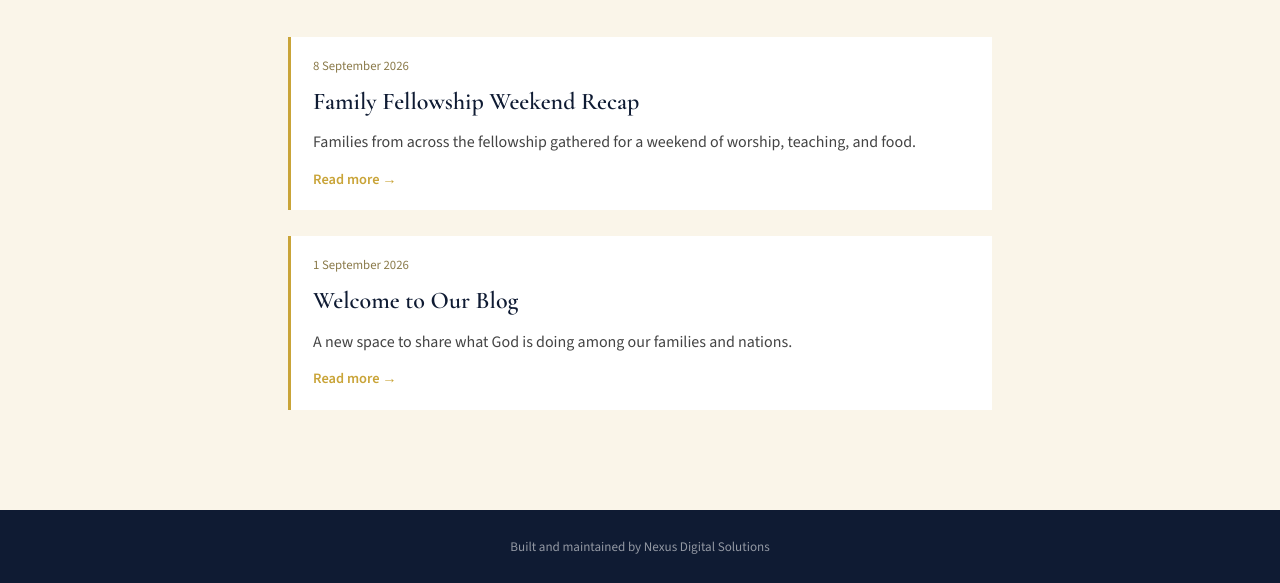
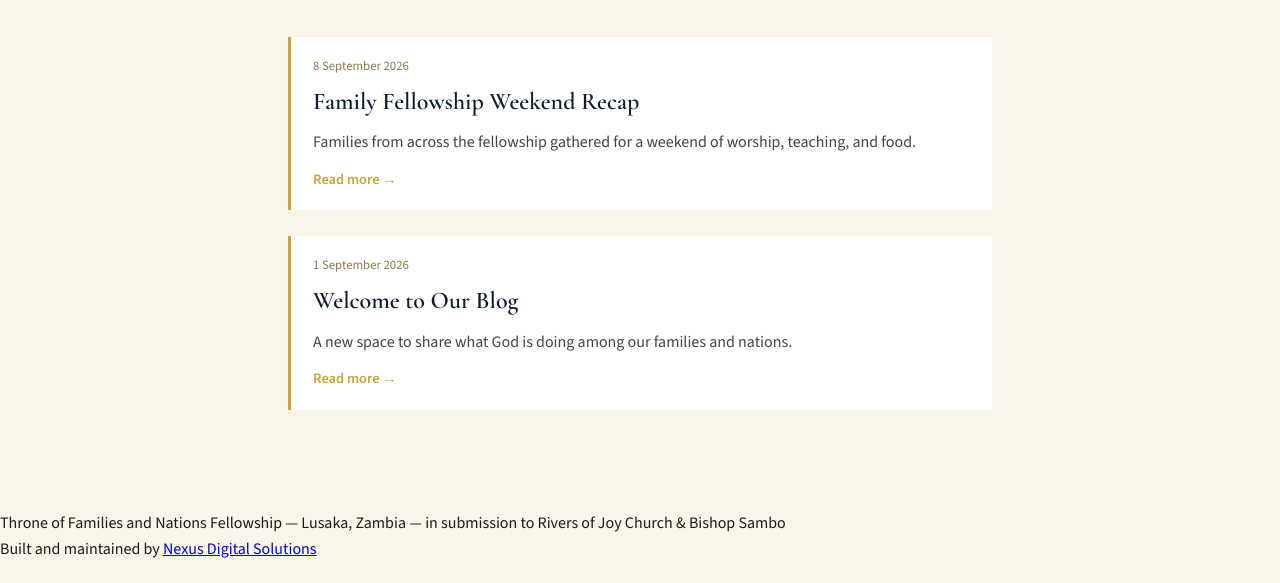
Before and after one commit to Nexus-Digital-Solutions-ZM/throne-fellowship-site, a website: page blog/index.html in a window 1280 px wide. Shown: the part 224-807 px from the top of the page. Drawn offline with nearby package versions, Linux system fonts and the light colour scheme.

Commit message:
Update index.html

```diff
--- a/blog/index.html
+++ b/blog/index.html
@@ -35,6 +35,9 @@
   </div>
 </main>
 
-<footer class="blog-footer">Built and maintained by Nexus Digital Solutions</footer>
+<footer>
+  Throne of Families and Nations Fellowship &mdash; Lusaka, Zambia &mdash; in submission to Rivers of Joy Church &amp; Bishop Sambo<br>
+  Built and maintained by <a href="https://nexus-digital-solution.vercel.app" target="_blank" rel="noopener">Nexus Digital Solutions</a>
+</footer>
 </body>
 </html>
```
